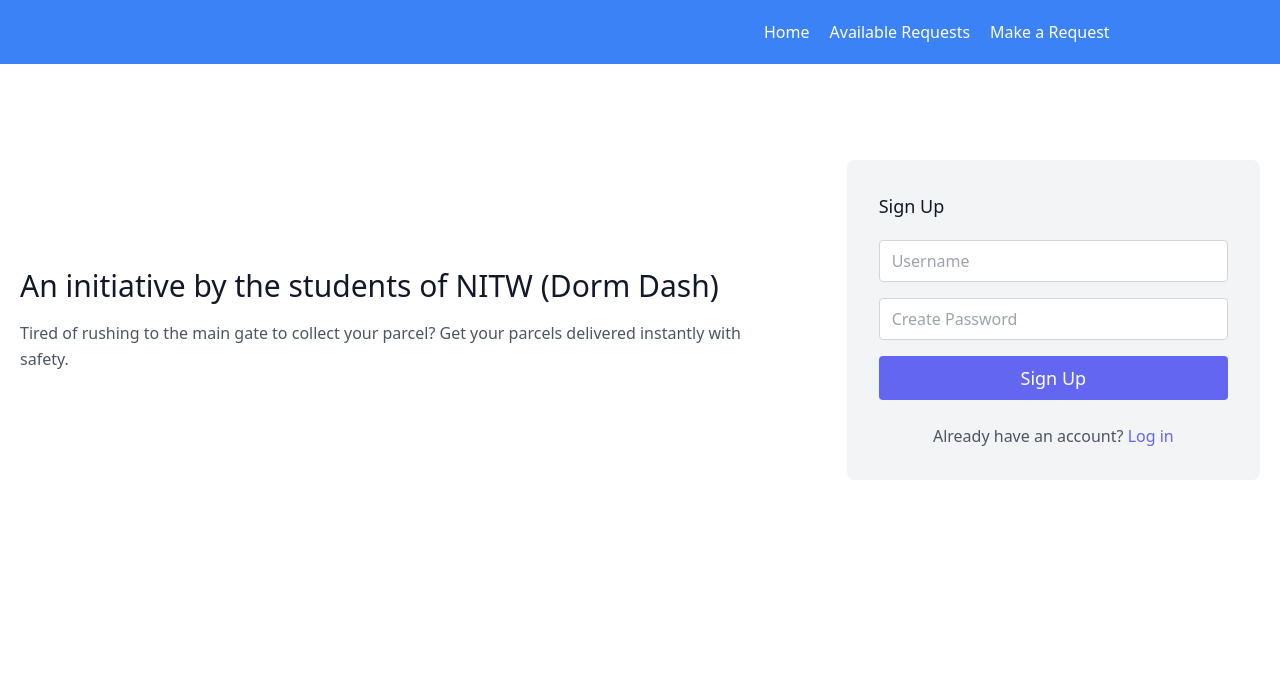
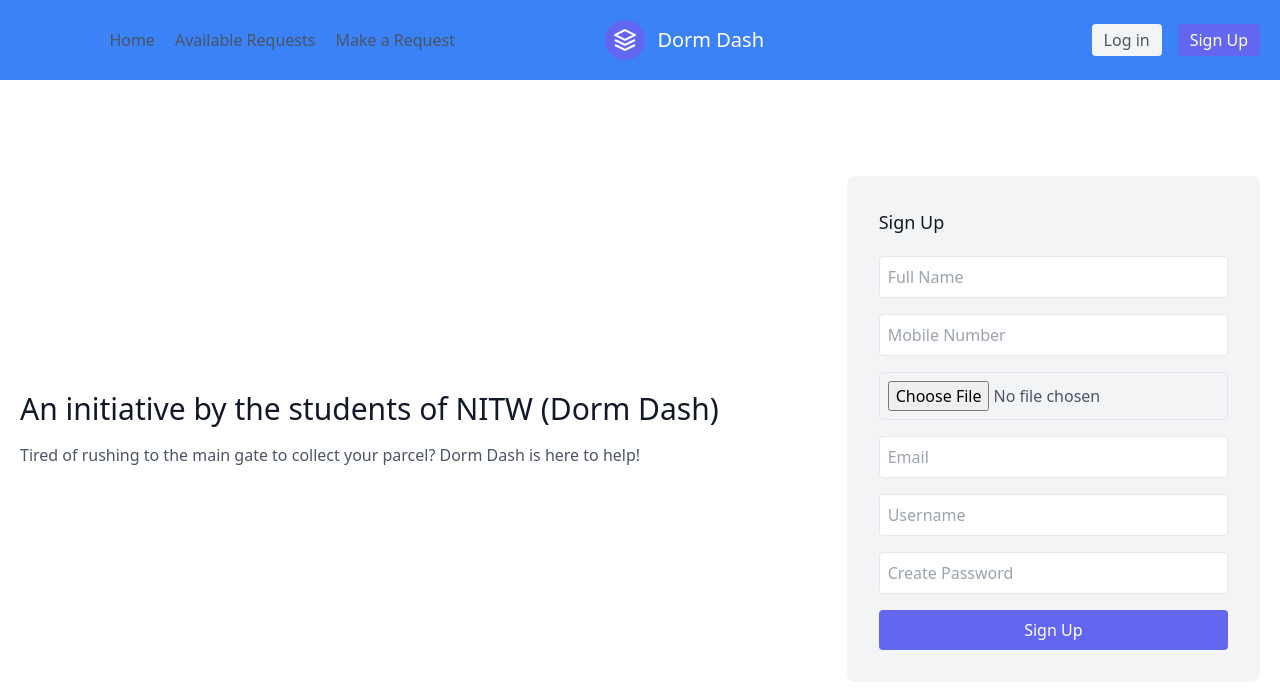
Before and after one commit to gp24ecb1a11/signup, a plain HTML site: page index.html in a window 1280 px wide. Drawn offline with nearby package versions, Linux system fonts and the light colour scheme.

Commit message:
Update index.html

```diff
--- a/index.html
+++ b/index.html
@@ -4,9 +4,7 @@
     <meta charset="UTF-8">
     <meta name="viewport" content="width=device-width, initial-scale=1.0">
     <link href="https://unpkg.com/tailwindcss@^2/dist/tailwind.min.css" rel="stylesheet">
-    <script src="https://www.gstatic.com/firebasejs/10.7.1/firebase-app.js"></script>
-    <script src="https://www.gstatic.com/firebasejs/10.7.1/firebase-auth.js"></script>
-    <script src="signup.js" defer></script>
+    <script type="module" src="signup.js" defer></script>
     <title>Sign Up - Dorm Dash</title>
 </head>
 <body>
@@ -14,31 +12,46 @@
     <header class="text-gray-600 body-font bg-blue-500">
         <div class="container mx-auto flex flex-wrap p-5 flex-col md:flex-row items-center">
             <nav class="flex lg:w-2/5 flex-wrap items-center text-base md:ml-auto">
-                <a href="https://dormdash1.netlify.app/" target="_blank" class="mr-5 hover:text-gray-900 text-white">Home</a>
-                <a href="https://dormdash1available.netlify.app/" target="_blank" class="mr-5 hover:text-gray-900 text-white">Available Requests</a>
-                <a href="https://dormdash1request.netlify.app/" target="_blank" class="mr-5 hover:text-gray-900 text-white">Make a Request</a>
+                <a href="https://dormdash1.netlify.app/" class="mr-5 hover:text-gray-900">Home</a>
+                <a href="https://dormdash1available.netlify.app/" class="mr-5 hover:text-gray-900">Available Requests</a>
+                <a href="https://dormdash1request.netlify.app/" class="mr-5 hover:text-gray-900">Make a Request</a>
             </nav>
+            <a class="flex title-font font-medium items-center text-gray-900">
+                <svg xmlns="http://www.w3.org/2000/svg" fill="none" stroke="currentColor" stroke-width="2"
+                     class="w-10 h-10 text-white p-2 bg-indigo-500 rounded-full" viewBox="0 0 24 24">
+                    <path d="M12 2L2 7l10 5 10-5-10-5zM2 17l10 5 10-5M2 12l10 5 10-5"></path>
+                </svg>
+                <span class="ml-3 text-xl text-white">Dorm Dash</span>
+            </a>
+            <div class="lg:w-2/5 inline-flex lg:justify-end ml-5 lg:ml-0">
+                <a href="https://dormdash1login.netlify.app/">
+                    <button class="bg-gray-100 py-1 px-3 hover:bg-gray-200 rounded text-base">Log in</button>
+                </a>
+                <a href="https://dormdash1signup.netlify.app/" class="ml-4">
+                    <button class="bg-indigo-500 py-1 px-3 text-white rounded text-base hover:bg-indigo-600">Sign Up</button>
+                </a>
+            </div>
         </div>
     </header>
 
-    <!-- Sign Up Form -->
+    <!-- Sign-Up Form -->
     <section class="text-gray-600 body-font">
         <div class="container px-5 py-24 mx-auto flex flex-wrap items-center">
-            <div class="lg:w-3/5 md:w-1/2 md:pr-16 lg:pr-0 pr-0">
-                <h1 class="title-font font-medium text-3xl text-gray-900">An initiative by the students of NITW (Dorm Dash)</h1>
-                <p class="leading-relaxed mt-4">Tired of rushing to the main gate to collect your parcel? Get your parcels delivered instantly with safety.</p>
+            <div class="lg:w-3/5 md:w-1/2 md:pr-16 lg:pr-0">
+                <h1 class="text-3xl text-gray-900">An initiative by the students of NITW (Dorm Dash)</h1>
+                <p class="mt-4">Tired of rushing to the main gate to collect your parcel? Dorm Dash is here to help!</p>
             </div>
-
-            <!-- Sign Up Form -->
             <div class="lg:w-2/6 md:w-1/2 bg-gray-100 rounded-lg p-8 flex flex-col md:ml-auto w-full mt-10 md:mt-0">
-                <h2 class="text-gray-900 text-lg font-medium title-font mb-5">Sign Up</h2>
+                <h2 class="text-lg text-gray-900 font-medium mb-5">Sign Up</h2>
                 <form id="signup-form">
-                    <input type="text" id="username" placeholder="Username" class="w-full bg-white rounded border border-gray-300 py-2 px-3 mb-4">
-                    <input type="password" id="password" placeholder="Create Password" class="w-full bg-white rounded border border-gray-300 py-2 px-3 mb-4">
-                    <button type="submit" class="bg-indigo-500 text-white border-0 py-2 px-8 rounded text-lg hover:bg-indigo-600 w-full">Sign Up</button>
+                    <input type="text" id="full-name" placeholder="Full Name" class="w-full mb-4 p-2 border rounded">
+                    <input type="text" id="mobile-number" placeholder="Mobile Number" class="w-full mb-4 p-2 border rounded">
+                    <input type="file" id="id-card" accept="image/*" class="w-full mb-4 p-2 border rounded">
+                    <input type="email" id="email" placeholder="Email" class="w-full mb-4 p-2 border rounded">
+                    <input type="text" id="username" placeholder="Username" class="w-full mb-4 p-2 border rounded">
+                    <input type="password" id="password" placeholder="Create Password" class="w-full mb-4 p-2 border rounded">
+                    <button type="submit" class="bg-indigo-500 text-white py-2 px-8 rounded hover:bg-indigo-600 w-full">Sign Up</button>
                 </form>
-                <p id="error-message" class="text-red-500 mt-2 text-center"></p>
-                <p class="text-gray-600 mt-4 text-center">Already have an account? <a href="login.html" class="text-indigo-500">Log in</a></p>
             </div>
         </div>
     </section>
```
